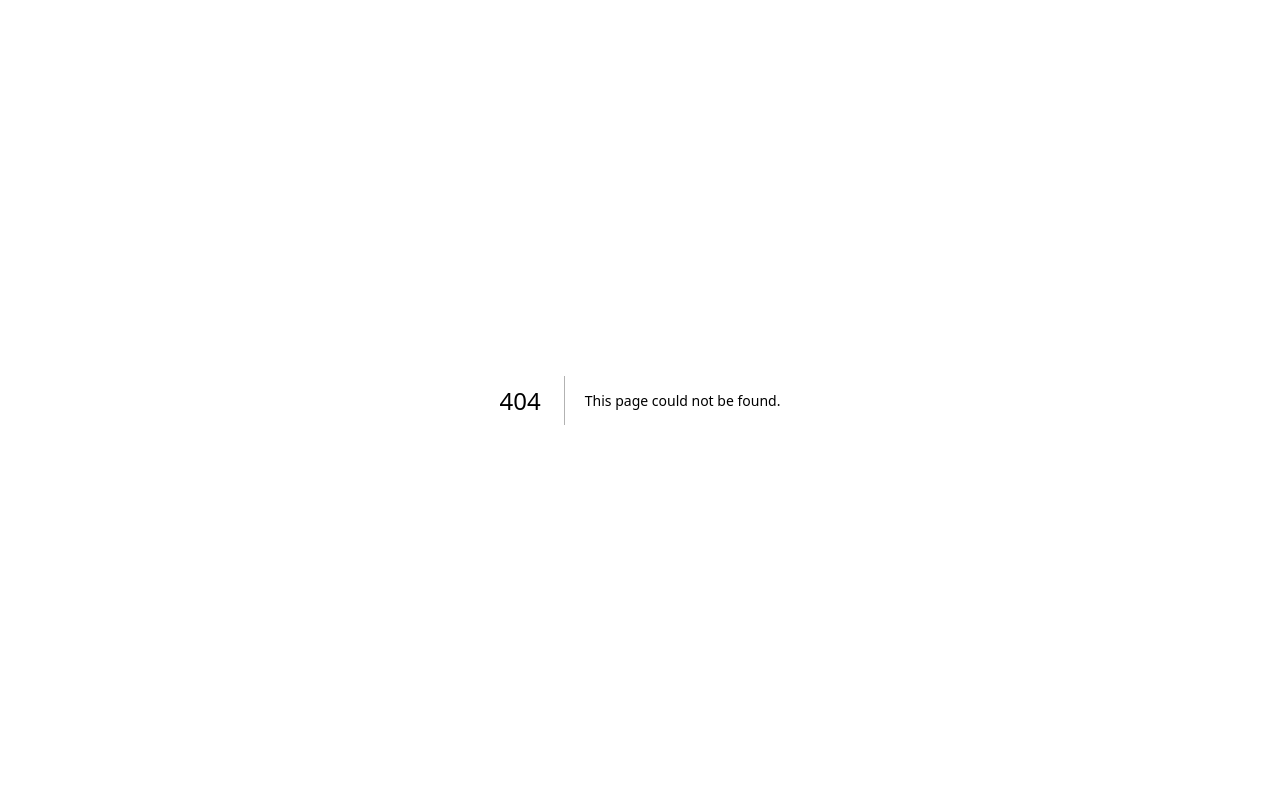
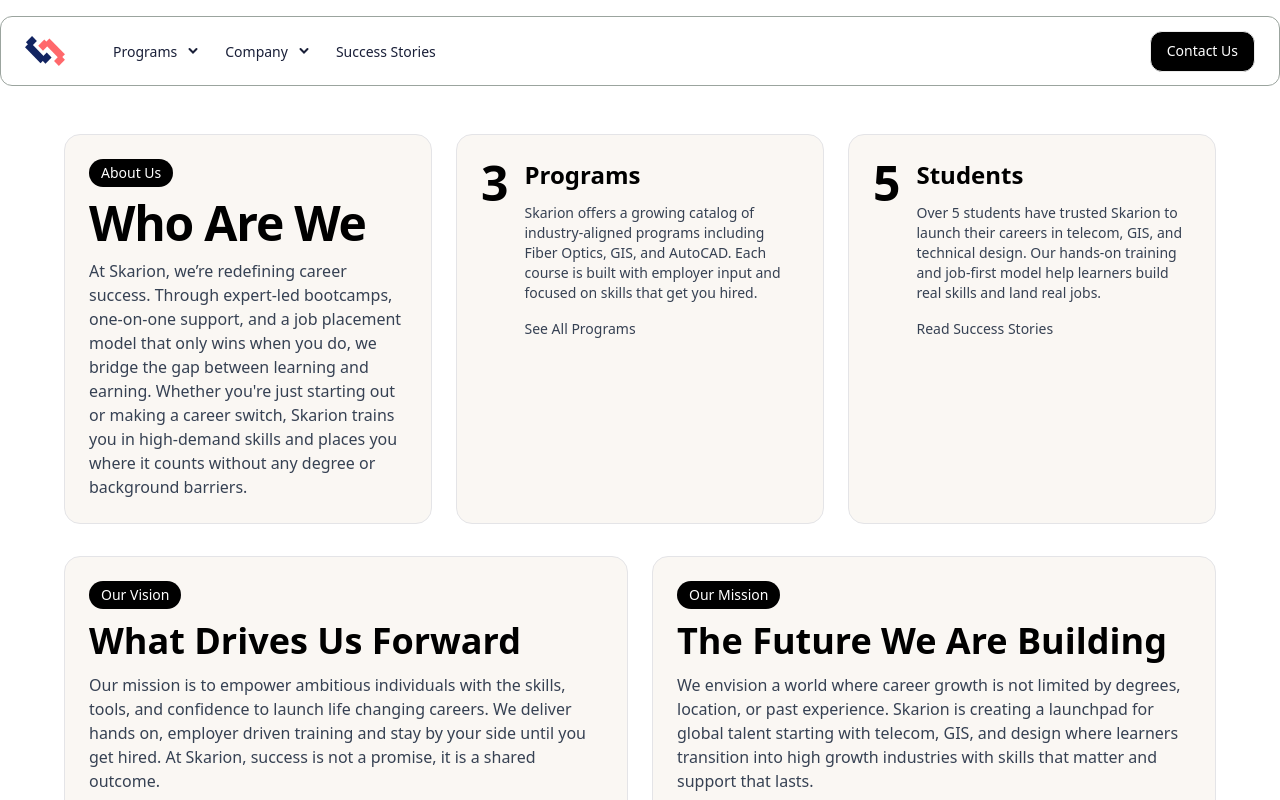
Before and after one commit to skarion-dev/skarion, a Next.js app: page /About in a window 1280 px wide. Before the commit this address had no page. Built offline with nearby package versions, Linux system fonts and the light colour scheme.

Commit message:
basic about

```diff
--- /dev/null
+++ b/src/app/About/page.tsx
@@ -0,0 +1,19 @@
+import SmoothScroll from "@/components/SmoothScroll";
+import Footer from "@/components/Footer";
+import Navbar from "@/components/Common/Navbar";
+import Hero from "@/components/About/hero";
+import Testimonials from "@/components/Landing/Testimonials";
+
+export default function Home() {
+  return (
+    <SmoothScroll>
+        <Navbar />
+        <Hero />
+        <div className="flex justify-center mt-3 text-sm md:text-base text-gray-700 mt-20">
+            <h1 className="text-3xl font-semibold text-black">Success Stories Says it All</h1>
+        </div>
+        <Testimonials />
+        <Footer />
+    </SmoothScroll>
+  );
+}
--- /dev/null
+++ b/src/components/About/hero.tsx
@@ -0,0 +1,77 @@
+import Link from 'next/link'
+import LogoCarousel from "../LogoCarousel"
+
+const logos = [
+    "/benton.png",
+    "/circet.png",
+    "/gme.png",
+    "/radd.png",
+    "/westell.png",
+]
+
+export default function AboutHero() {
+  return (
+    <div className="w-full bg-white py-12 px-6 md:px-12">
+      <div className="max-w-6xl mx-auto">
+        <div className="grid grid-cols-1 md:grid-cols-3 gap-6">
+          <div className="rounded-2xl border p-6 bg-[#faf7f3]">
+            <span className="inline-block bg-black text-white text-xs md:text-sm rounded-full px-3 py-1">About Us</span>
+            <h1 className="mt-3 text-3xl md:text-5xl font-semibold tracking-tight text-black">Who Are We</h1>
+            <p className="mt-3 text-base text-gray-700">
+              At Skarion, we’re redefining career success. Through expert-led bootcamps, one-on-one support, and a job placement model that only wins when you do, we bridge the gap between learning and earning. Whether you're just starting out or making a career switch, Skarion trains you in high-demand skills and places you where it counts without any degree or background barriers.
+            </p>
+          </div>
+          <div className="rounded-2xl border p-6 bg-[#faf7f3]">
+            <div className="flex items-start gap-4">
+              <span className="text-5xl font-semibold text-black">3</span>
+              <div>
+                <h3 className="text-2xl font-semibold text-black">Programs</h3>
+                <p className="mt-3 text-sm text-gray-700">
+                  Skarion offers a growing catalog of industry-aligned programs including Fiber Optics, GIS, and AutoCAD. Each course is built with employer input and focused on skills that get you hired.
+                </p>
+                <Link href="#" className="mt-4 inline-block text-sm font-medium text-gray-700">See All Programs</Link>
+              </div>
+            </div>
+          </div>
+          <div className="rounded-2xl border p-6 bg-[#faf7f3]">
+            <div className="flex items-start gap-4">
+              <span className="text-5xl font-semibold text-black">5</span>
+              <div>
+                <h3 className="text-2xl font-semibold text-black">Students</h3>
+                <p className="mt-3 text-sm text-gray-700">
+                  Over 5 students have trusted Skarion to launch their careers in telecom, GIS, and technical design. Our hands-on training and job-first model help learners build real skills and land real jobs.
+                </p>
+                <Link href="#" className="mt-4 inline-block text-sm font-medium text-gray-700">Read Success Stories</Link>
+              </div>
+            </div>
+          </div>
+        </div>
+
+        <div className="mt-8 grid grid-cols-1 md:grid-cols-2 gap-6">
+          <div className="rounded-2xl border p-6 bg-[#faf7f3]">
+            <span className="inline-block bg-black text-white text-xs md:text-sm rounded-full px-3 py-1">Our Vision</span>
+            <h3 className="mt-3 text-3xl md:text-4xl font-semibold text-black">What Drives Us Forward</h3>
+            <p className="mt-3 text-sm md:text-base text-gray-700">
+              Our mission is to empower ambitious individuals with the skills, tools, and confidence to launch life changing careers. We deliver hands on, employer driven training and stay by your side until you get hired. At Skarion, success is not a promise, it is a shared outcome.
+            </p>
+          </div>
+          <div className="rounded-2xl border p-6 bg-[#faf7f3]">
+            <span className="inline-block bg-black text-white text-xs md:text-sm rounded-full px-3 py-1">Our Mission</span>
+            <h3 className="mt-3 text-3xl md:text-4xl font-semibold text-black">The Future We Are Building</h3>
+            <p className="mt-3 text-sm md:text-base text-gray-700">
+              We envision a world where career growth is not limited by degrees, location, or past experience. Skarion is creating a launchpad for global talent starting with telecom, GIS, and design where learners transition into high growth industries with skills that matter and support that lasts.
+            </p>
+          </div>
+        </div>
+
+        <div className="flex justify-center mt-3 text-sm md:text-base text-gray-700 mt-20">
+            <h2 className="text-3xl font-semibold text-black">Our Graduates are working with </h2>
+        </div>
+        <div className="flex justify-center mt-3 text-sm md:text-base text-gray-700 mt-10">
+            <LogoCarousel logos={logos} />
+        </div>
+
+      </div>
+    </div>
+  )
+}
--- /dev/null
+++ b/src/components/About/story.tsx
@@ -0,0 +1,59 @@
+'use client'
+import Image from 'next/image'
+import Link from 'next/link'
+
+const testimonials = [
+  {
+    name: 'Ryan Blake',
+    role: 'GIS Intern',
+    text: 'Mapped my first project confidently after finishing this bootcamp',
+    avatar: '/profile 1.jpg',
+  },
+  {
+    name: 'Javed Anwar',
+    role: 'GIS Specialist',
+    text: 'Lessons were practical, instructors were helpful, and learning was smooth',
+    avatar: '/profile 2.jpg',
+  },
+  {
+    name: 'Daniel Brooks',
+    role: 'OSP Engineer',
+    text: 'Gained complete understanding of splicing and fiber layout in weeks',
+    avatar: '/profile 3.jpg',
+  },
+]
+
+export default function AboutStory() {
+  return (
+    <section className="w-full bg-[#faf7f3] py-12 px-6 md:px-12">
+      <div className="max-w-6xl mx-auto grid grid-cols-1 md:grid-cols-2 gap-10 items-start">
+        <div>
+          <h2 className="text-3xl md:text-5xl font-semibold tracking-tight text-black">Success Stories That Speak for Themselves</h2>
+          <p className="mt-4 text-base md:text-lg text-gray-700 max-w-md">
+            See how Skarion has transformed careers, one student at a time across industries, backgrounds, and borders
+          </p>
+          <Link href="#" className="mt-8 inline-block text-sm font-medium text-gray-600">Explore our success stories</Link>
+        </div>
+
+        <div className="space-y-6">
+          {testimonials.map((t, i) => (
+            <div key={i} className="rounded-2xl bg-white border border-[#dbe6ff] shadow-sm p-5 flex items-center gap-4">
+              <div className="shrink-0">
+                <div className="relative w-14 h-14 rounded-full overflow-hidden">
+                  <Image src={t.avatar} alt={t.name} fill className="object-cover" />
+                </div>
+              </div>
+              <div className="flex-1">
+                <div className="flex items-center gap-3">
+                  <p className="text-lg md:text-xl font-semibold text-black">{t.name}</p>
+                  <span className="inline-flex items-center px-3 py-1 rounded-full bg-[#5b7dfc] text-white text-xs md:text-sm">{t.role}</span>
+                </div>
+                <p className="mt-2 text-sm md:text-base text-gray-700">{t.text}</p>
+              </div>
+            </div>
+          ))}
+        </div>
+      </div>
+    </section>
+  )
+}
--- a/src/components/Content.tsx
+++ b/src/components/Content.tsx
@@ -1,9 +1,8 @@
 import React from 'react'
-
 export default function Content() {
   return (
-    <div className='absolute bg-[#122461] pt-12 px-12 h-full w-full flex flex-col overflow-hidden justify-between'>
-      <div className='grid grid-cols-4 gap-12 items-start'>
+    <div className='absolute bg-[#122461] pt-12 px-6 md:px-12 h-full w-full flex flex-col overflow-hidden justify-between'>
+      <div className='grid grid-cols-1 sm:grid-cols-2 lg:grid-cols-4 gap-8 md:gap-12 items-start'>
         <div className='text-white'>
           <div className='flex items-center gap-3 mb-4'>
             <img src="/skarion.png" alt="Skarion" className='w-8 h-8' />
@@ -19,10 +18,16 @@
             <span className='inline-flex items-center justify-center w-8 h-8 rounded-md border border-white/40 text-white/80 hover:bg-white/10 transition-colors'>
               <svg className="w-4 h-4" fill="currentColor" viewBox="0 0 24 24" aria-hidden="true"><path d="M18.244 2.25h3.308l-7.227 8.26 8.502 11.24H16.17l-5.214-6.817L4.99 21.75H1.68l7.73-8.835L1.254 2.25H8.08l4.713 6.231zm-1.161 17.52h1.833L7.084 4.126H5.117z"/></svg>
             </span>
+            <span className='inline-flex items-center justify-center w-8 h-8 rounded-md border border-white/40 text-white/80 hover:bg-white/10 transition-colors'>
+              <svg className="w-4 h-4" fill="currentColor" viewBox="0 0 24 24" aria-hidden="true"><path d="M24 12.073c0-6.627-5.373-12-12-12s-12 5.373-12 12c0 5.99 4.388 10.954 10.125 11.854v-8.385H7.078v-3.47h3.047V9.43c0-3.007 1.792-4.669 4.533-4.669 1.312 0 2.686.235 2.686.235v2.953H15.83c-1.491 0-1.956.925-1.956 1.874v2.25h3.328l-.532 3.47h-2.796v8.385C19.612 23.027 24 18.062 24 12.073z"/></svg>
+            </span>
+            <span className='inline-flex items-center justify-center w-8 h-8 rounded-md border border-white/40 text-white/80 hover:bg-white/10 transition-colors'>
+              <svg className="w-4 h-4" fill="currentColor" viewBox="0 0 24 24" aria-hidden="true"><path d="M12 2.163c3.204 0 3.584.012 4.85.07 3.252.148 4.771 1.691 4.919 4.919.058 1.265.069 1.645.069 4.85s-.011 3.584-.069 4.85c-.149 3.225-1.664 4.771-4.919 4.919-1.266.058-1.644.07-4.85.07s-3.584-.012-4.85-.07c-3.252-.148-4.771-1.691-4.919-4.919-.058-1.265-.069-1.645-.069-4.85s.011-3.584.069-4.85c.149-3.225 1.664-4.771 4.919-4.919C8.416 2.175 8.796 2.163 12 2.163zm0 1.802C9.042 3.965 8.71 3.977 7.433 4.032c-2.43.11-3.483 1.15-3.593 3.593-.056 1.277-.067 1.604-.067 4.375s.011 3.098.067 4.375c.11 2.443 1.163 3.483 3.593 3.593 1.277.056 1.604.067 4.567.067s3.29-.011 4.567-.067c2.43-.11 3.483-1.15 3.593-3.593.056-1.277.067-1.604.067-4.375s-.011-3.098-.067-4.375c-.11-2.443-1.163-3.483-3.593-3.593-1.277-.055-1.604-.067-4.567-.067zM12 6.837c-2.846 0-5.163 2.317-5.163 5.163s2.317 5.163 5.163 5.163 5.163-2.317 5.163-5.163-2.317-5.163-5.163-5.163zm0 8.482c-1.833 0-3.319-1.486-3.319-3.319s1.486-3.319 3.319-3.319 3.319 1.486 3.319 3.319-1.486 3.319-3.319 3.319zm4.332-6.605c-.624 0-1.13.506-1.13 1.13s.506 1.13 1.13 1.13 1.13-.506 1.13-1.13-.506-1.13-1.13-1.13z"/></svg>
+            </span>
           </div>
-          <p className="text-white/80 text-[14px] mt-8">Copyright 2025 © Skarion</p>
+          <p className="text-white/80 text-[14px] mt-8">Copyright 2025 © Skarion. All Rights Reserved</p>
         </div>
-
+        <div className='text-white sm:ml-16 lg:ml-0'></div>
         <div className='text-white ml-16'>
             <div>
                 <p className='block text-[20px] font-[500] relative group'>
--- a/src/components/Landing/Hero.tsx
+++ b/src/components/Landing/Hero.tsx
@@ -80,7 +80,7 @@
                             </svg>
                         </Link>
                         <Link
-                            href="/contact"
+                            href="/About"
                             className="border-[1px] border-black rounded-[8px] px-6 py-3 flex justify-center items-center gap-2 group cursor-pointer whitespace-nowrap"
                         >
                             <p className="text-[12px] sm:text-[14px] font-[500] flex">
```
